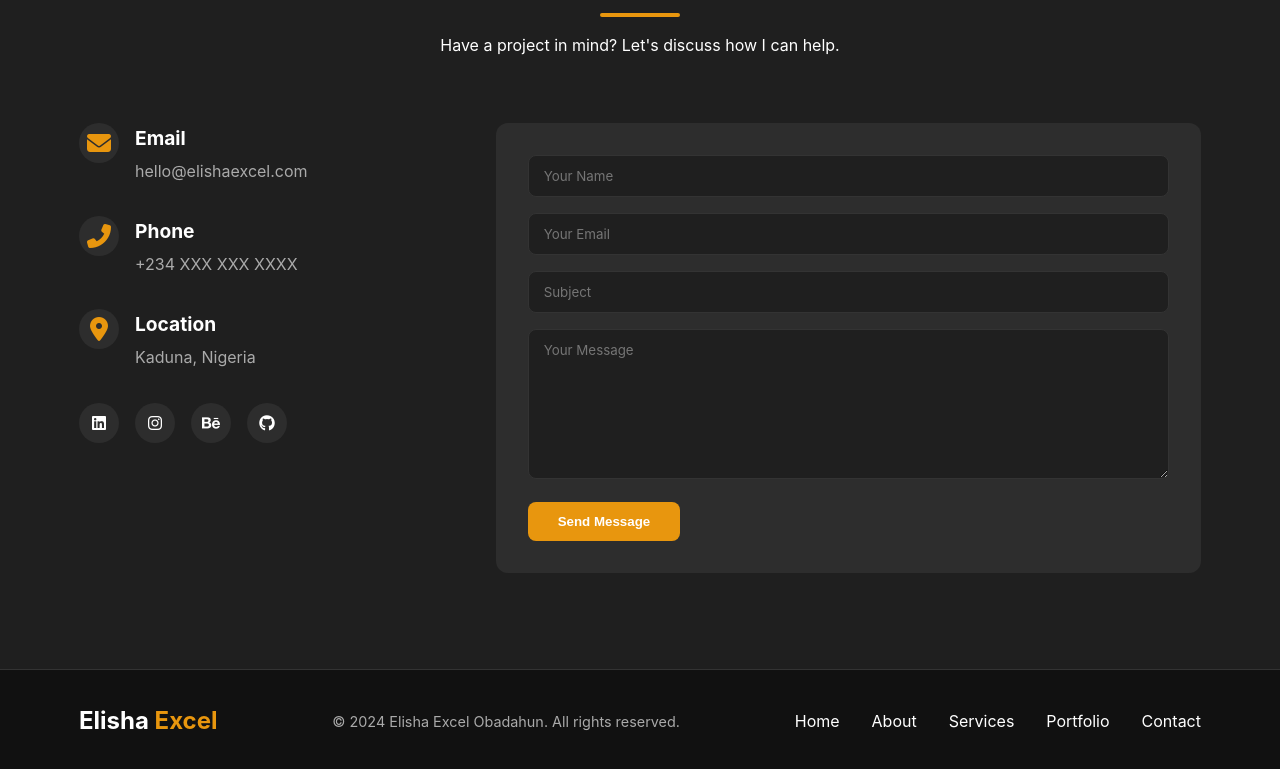
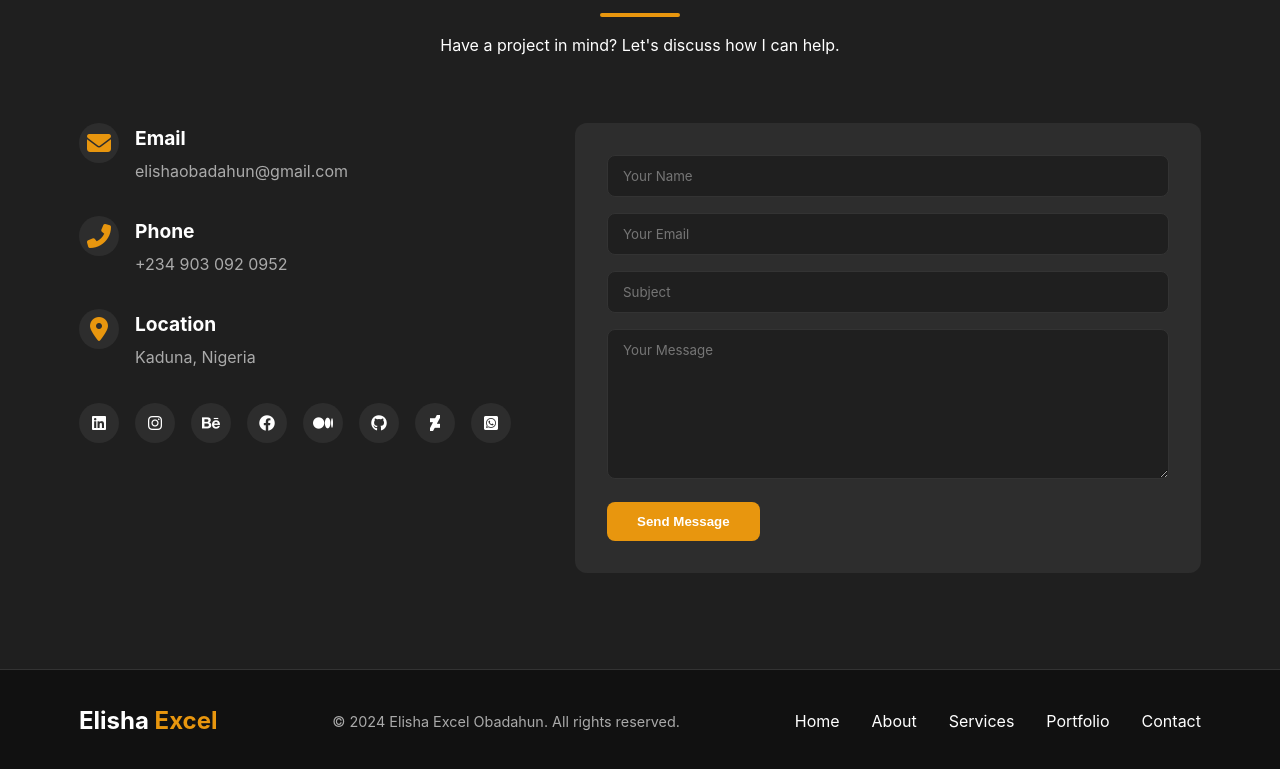
Before and after one commit to Arasaster/Elisha-Obadahun, a plain HTML site: page index.html in a window 1280 px wide. Shown: the part 3035-3804 px from the top of the page. Drawn offline with Linux system fonts and the light colour scheme; a web font is replaced by a local one.

Commit message:
modified:   index.html

```diff
--- a/index.html
+++ b/index.html
@@ -220,7 +220,7 @@
                         </div>
                         <div class="contact-details">
                             <h3>Email</h3>
-                            <p>hello@elishaexcel.com</p>
+                            <p>elishaobadahun@gmail.com</p>
                         </div>
                     </div>
                     <div class="contact-item">
@@ -229,7 +229,7 @@
                         </div>
                         <div class="contact-details">
                             <h3>Phone</h3>
-                            <p>+234 XXX XXX XXXX</p>
+                            <p>+234 903 092 0952</p>
                         </div>
                     </div>
                     <div class="contact-item">
@@ -245,7 +245,12 @@
                         <a href="#"><i class="fab fa-linkedin"></i></a>
                         <a href="#"><i class="fab fa-instagram"></i></a>
                         <a href="#"><i class="fab fa-behance"></i></a>
+                        <a href="#"><i class="fab fa-facebook"></i></a>
+                        <a href="#"><i class="fab fa-medium"></i></a>
                         <a href="#"><i class="fab fa-github"></i></a>
+                        <a href="#"><i class="fa-brands fa-deviantart"></i></a>
+                        <a href="#"><i class="fa-brands fa-square-whatsapp"></i></a>
+
                     </div>
                 </div>
                 <form class="contact-form" name="contact" method="POST" netlify>
```
